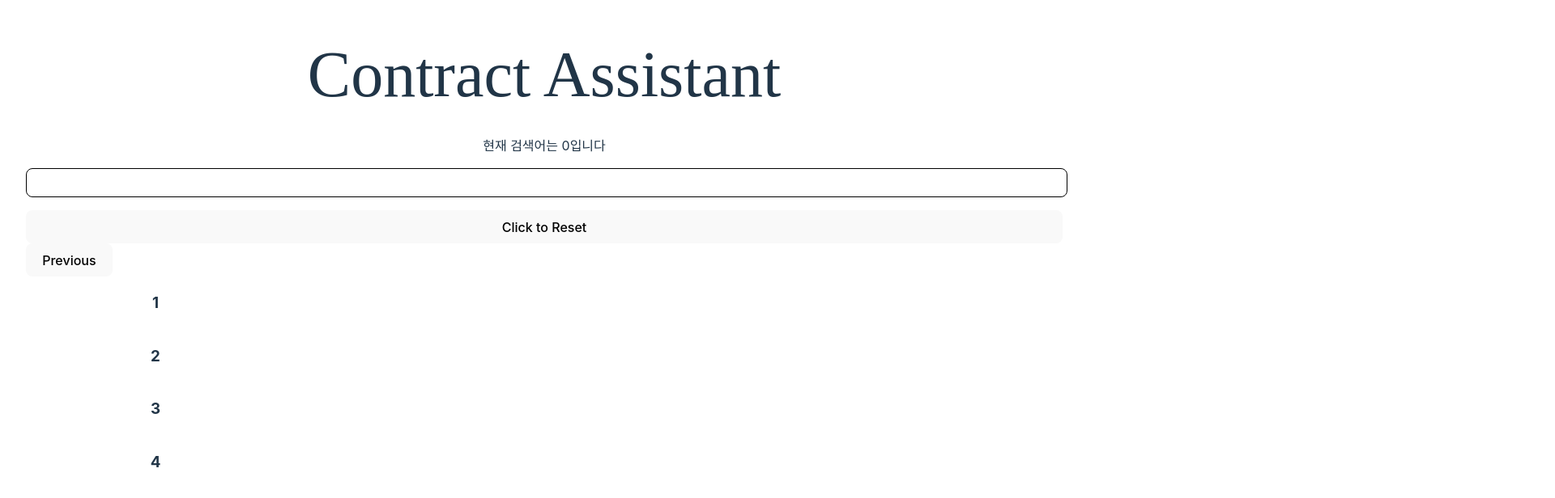
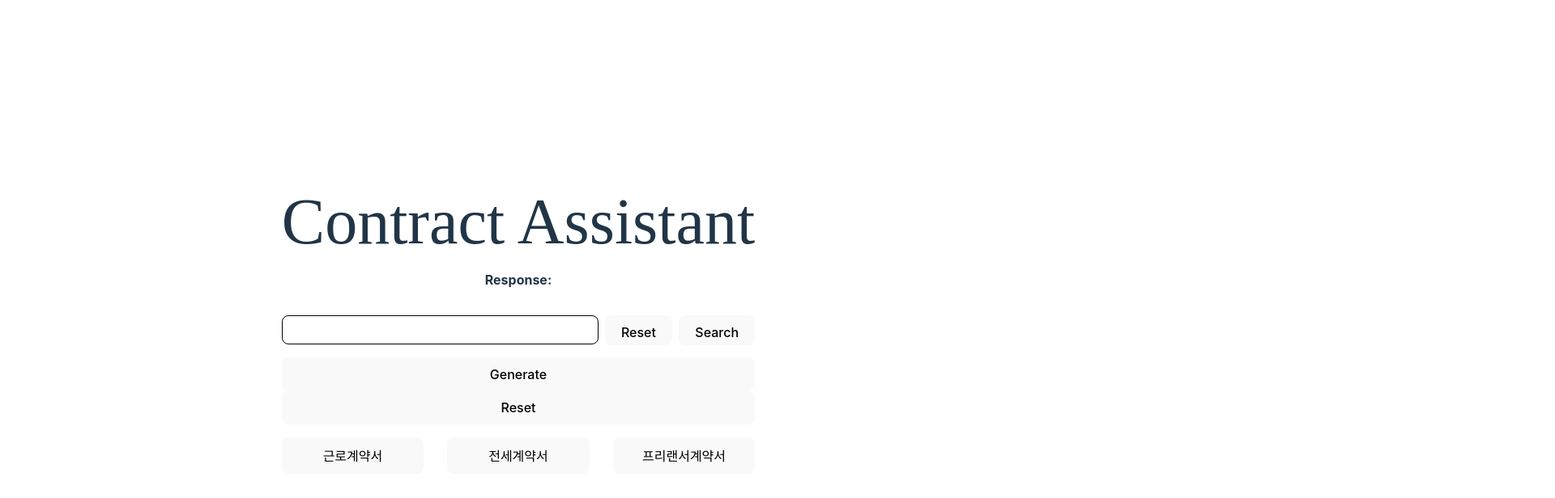
Before and after one commit to krokerdile/contract_assistant, a React (Vite) app: page / in a window 1280 px wide. Shown: the top 616 px of the page at 81% size, 1920 px wide, since content can reach past the window. Built offline with nearby package versions, Linux system fonts and the light colour scheme; a web font is replaced by a local one.

Commit message:
prompt main에 추가

```diff
--- a/src/App.jsx
+++ b/src/App.jsx
@@ -2,7 +2,11 @@ import "./App.css";
 import styled from "styled-components";
 import { useRef, useState } from "react";
 import "./fonts/Font.css";
-import Slider from "react-slick";
+import { Configuration, OpenAIApi } from "openai";
+
+// import Slider from "react-slick";
+
+const KEY = import.meta.env.VITE_OPENAI_API_KEY;
 
 function App() {
   const input = useRef(null);
@@ -14,45 +18,52 @@ function App() {
       setValue("");
     }
   };
-  const settings = {
-    dots: true,
-    infinite: false,
-    speed: 500,
-    slidesToShow: 4,
-    slidesToScroll: 4,
-    initialSlide: 0,
-    responsive: [
-      {
-        breakpoint: 1024,
-        settings: {
-          slidesToShow: 3,
-          slidesToScroll: 3,
-          infinite: true,
-          dots: true,
-        },
-      },
-      {
-        breakpoint: 600,
-        settings: {
-          slidesToShow: 2,
-          slidesToScroll: 2,
-          initialSlide: 2,
-        },
-      },
-      {
-        breakpoint: 480,
-        settings: {
-          slidesToShow: 1,
-          slidesToScroll: 1,
-        },
-      },
-    ],
+
+  const configuration = new Configuration({
+    apiKey: KEY,
+  });
+
+  const openai = new OpenAIApi(configuration);
+  const [response, setResponse] = useState("");
+  const [loading, setLoading] = useState(false);
+
+  const handleSubmit = async (e) => {
+    e.preventDefault();
+    setLoading(true);
+
+    try {
+      const result = await openai.createCompletion({
+        model: "text-davinci-003",
+        prompt: value,
+        temperature: 0.5,
+        max_tokens: 100,
+      });
+
+      setResponse(result.data.choices[0].text);
+      setValue(""); // 입력 필드를 지웁니다.
+    } catch (e) {
+      setResponse("Something went wrong. Please try again.");
+    }
+    setLoading(false);
   };
+
+  const handleReset = () => {
+    setResponse("");
+    setValue("");
+  };
+
   return (
     <>
       <MainBox>
         <Title>Contract Assistant</Title>
-        <p>현재 검색어는 {value}입니다</p>
+        {/* <p>
+          현재 검색어는 <strong>{value}</strong>입니다
+        </p> */}
+        <div className="response">
+          <strong>Response:</strong>
+          <p>{response}</p>
+        </div>
+        <InputWrapper>
           <InputBox
             type="text"
             ref={input}
@@ -60,37 +71,26 @@ function App() {
               setValue(input.current.value);
             }}
           />
-        <button type="button" onClick={handleClick}>
-          Click to Reset
+
+          <SearchButton type="button" onClick={handleClick}>
+            Reset
+          </SearchButton>
+          <SearchButton type="button" onClick={handleSubmit}>
+            Search
+          </SearchButton>
+        </InputWrapper>
+
+        <button disabled={loading} type="submit">
+          {loading ? "Generating..." : "Generate"}
         </button>
-        <SliderBox>
-          <Slider {...settings}>
-            <div>
-              <h3>1</h3>
-            </div>
-            <div>
-              <h3>2</h3>
-            </div>
-            <div>
-              <h3>3</h3>
-            </div>
-            <div>
-              <h3>4</h3>
-            </div>
-            <div>
-              <h3>5</h3>
-            </div>
-            <div>
-              <h3>6</h3>
-            </div>
-            <div>
-              <h3>7</h3>
-            </div>
-            <div>
-              <h3>8</h3>
-            </div>
-          </Slider>
-        </SliderBox>
+        <button type="button" onClick={handleReset}>
+          Reset
+        </button>
+        <ButtonList>
+          <TopicButton>근로계약서</TopicButton>
+          <TopicButton>전세계약서</TopicButton>
+          <TopicButton>프리랜서계약서</TopicButton>
+        </ButtonList>
       </MainBox>
     </>
   );
@@ -110,10 +110,10 @@ const MainBox = styled.div`
   flex-direction: column;
 `;
 
-const SliderBox = styled.div`
-  display: flex;
-  flex-direction: column;
-`;
+// const SliderBox = styled.div`
+//   display: flex;
+//   flex-direction: column;
+// `;
 
 const InputBox = styled.input`
   height: 2rem;
@@ -124,3 +124,29 @@ const InputBox = styled.input`
   margin-bottom: 1rem;
   border: 0.1rem black solid;
 `;
+
+const SearchButton = styled.button`
+  height: 2rem;
+  padding-bottom: 1.6rem;
+`;
+
+const TopicButton = styled.button`
+  width: 30%;
+`;
+
+const ButtonList = styled.div`
+  width: 100%;
+  display: flex;
+  justify-content: space-between;
+  flex-direction: row;
+  margin-top: 1rem;
+`;
+
+const InputWrapper = styled.div`
+  width: 100%;
+  display: flex;
+  justify-content: space-between;
+  gap: 0.5rem;
+  flex-direction: row;
+  margin-top: 1rem;
+`;
```
Also changed, not shown: src/ContractPrompt.jsx (deleted, +0 -70 lines), src/components/ContractPrompt.jsx (+25 -122 lines), 2 other files (tests, documents, lock files or other folders). Lines whose indentation alone changed are shown as unchanged.
